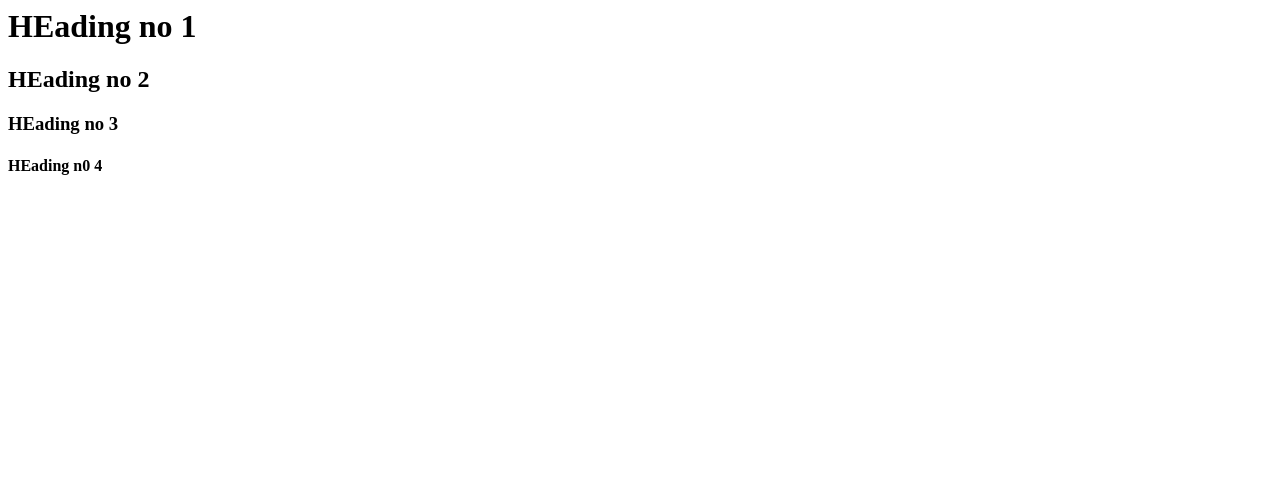
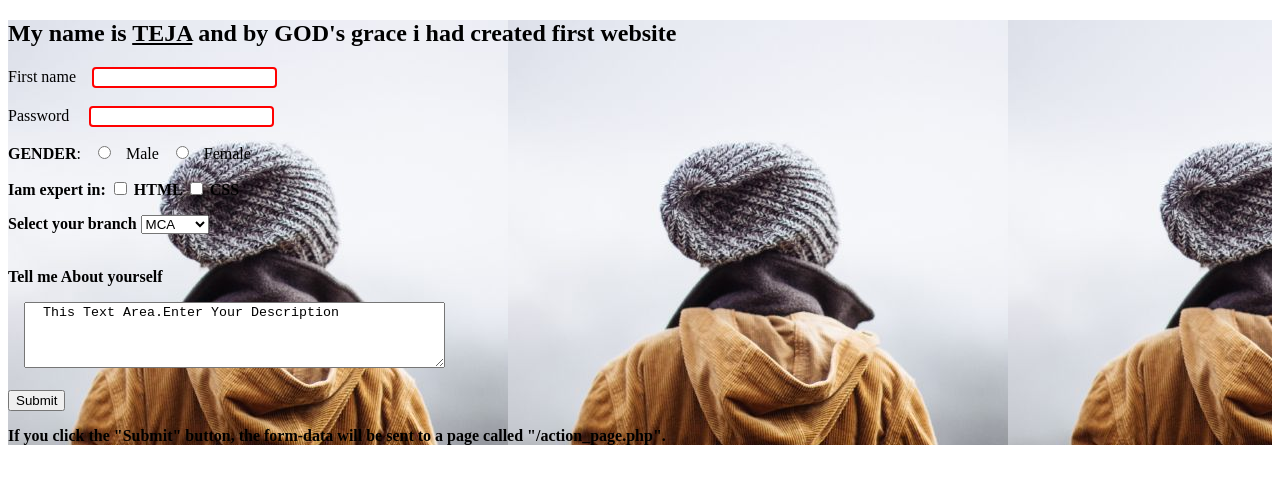
Before and after one commit to teja6392/HopeProject, a plain HTML site: page index.html in a window 1280 px wide. Drawn offline with Linux system fonts and the light colour scheme.

Commit message:
new changes

```diff
--- a/index.html
+++ b/index.html
@@ -1,9 +1,69 @@
+<!DOCTYPE html>
 <html>
-    <title>Heading Creation</title>
-    <head>
-    <h1>HEading no 1</h1>
-    <h2>HEading no 2</h2>
-    <h3>HEading no 3</h3>
-    <h4>HEading n0 4</h4>
-    </head>
-    </html>
+<head>
+<style>
+input[type=text] {
+  box-sizing: border-box;
+  border: 2px solid red;
+  border-radius: 4px;
+}
+
+input[type=password] {
+  box-sizing: border-box;
+  border: 2px solid red;
+  border-radius: 4px;
+}
+
+
+</style>
+
+</head>
+<div style="background-image: url('img_girl.jpg');">
+<body>
+<h2>My name is <b><u>TEJA</b></u> and by GOD's grace i had created first website </h2>
+
+<form action="process.html" method="GET">
+  <label for="fname">First name&nbsp&nbsp&nbsp</label>
+  <input type="text" id="fname" name="fname"><br><br>
+
+ <label for="pwd">Password&nbsp&nbsp&nbsp&nbsp</label>
+  <input type="password" id="pwd" name="pwd" minlength="8"><br>
+
+<p><b>GENDER</b>:
+  <input type="radio" id="male" name="gender" value="MALE">
+  <label for="male">Male</label>
+  <input type="radio" id="female" name="gender" value="FEMALE">
+  <label for="FEMALE">Female</label></p>
+
+ <p><b>Iam expert in<b>:
+<input type="checkbox" id="html" name="html" value="html">
+  <label for="html">HTML</label>
+  <input type="checkbox" id="css" name="css" value="css">
+  <label for="css">CSS</label></p>
+
+<label for="branch">Select your branch</label>
+  <select name="branch" id="branch">
+    <option value="MCA">MCA</option>
+    <option value="BTech">BTECH</option>
+    <option value="BSC">BSC</option>
+    <option value="BCA">BCA</option>
+  </select><br>
+  <br>
+
+<p>Tell me About yourself</p>
+<label for="moreinformation">&nbsp&nbsp&nbsp</label>
+<textarea id="moreinformation" name="moreinformation" rows="4" cols="50">
+  This Text Area.Enter Your Description</textarea>
+  <br><br>
+
+
+
+
+  <input type="submit" value="Submit">
+</form>
+
+<p>If you click the "Submit" button, the form-data will be sent to a page called "/action_page.php".</p>
+
+
+</body>
+</html>
```
Also changed, not shown: img_girl.jpg (added).
